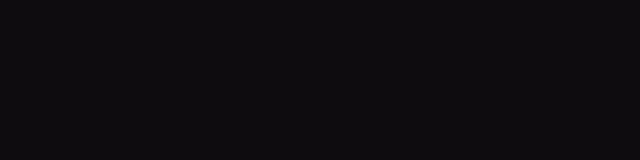
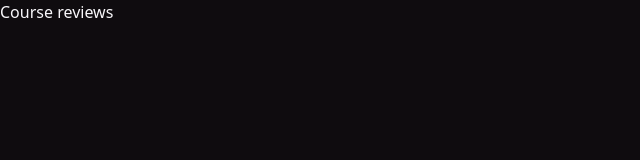
Before and after one commit to freshc0w/uqstudents, a React (Vite) app in the folder client/: page /app/courseReviews in a window 1280 px wide. Before the commit this address had no page. Shown: the top 160 px of the page, without its empty margins (0-640 px from the left). Built offline with nearby package versions, Linux system fonts and the light colour scheme.

Commit message:
Initialise /app routes with basic components

```diff
--- a/client/src/app/router.tsx
+++ b/client/src/app/router.tsx
@@ -1,3 +1,4 @@
+import { AppRoot } from "@/app/routes/app/root";
 import { QueryClient, useQueryClient } from "@tanstack/react-query";
 import { useMemo } from "react";
 import { RouterProvider, createBrowserRouter } from "react-router-dom";
@@ -11,6 +12,24 @@ export const createAppRouter = (queryClient: QueryClient) =>
         return { Component: LandingRoute };
       },
     },
+    {
+      path: "/app",
+      element: <AppRoot />,
+      children: [
+        {
+          path: "courseReviews",
+          Component: () => <div>Course reviews</div>,
+        },
+        {
+          path: "lecturerReviews",
+          Component: () => <div>Lecturer reviews</div>,
+        },
+        {
+          path: "",
+          Component: () => <div>App home</div>,
+        },
+      ],
+    },
   ]);
 
 export const AppRouter = () => {
--- /dev/null
+++ b/client/src/app/routes/app/root.tsx
@@ -0,0 +1,26 @@
+import { Spinner } from "@/components/ui/spinner";
+import { Suspense } from "react";
+import { ErrorBoundary } from "react-error-boundary";
+import { Outlet, useLocation } from "react-router-dom";
+
+export const AppRoot = () => {
+  const location = useLocation();
+  return (
+    <div>
+      <Suspense
+        fallback={
+          <div className="flex size-full items-center justify-center">
+            <Spinner size="xl" />
+          </div>
+        }
+      >
+        <ErrorBoundary
+          key={location.pathname}
+          fallback={<div>Something went wrong!</div>}
+        >
+          <Outlet />
+        </ErrorBoundary>
+      </Suspense>
+    </div>
+  );
+};
```
